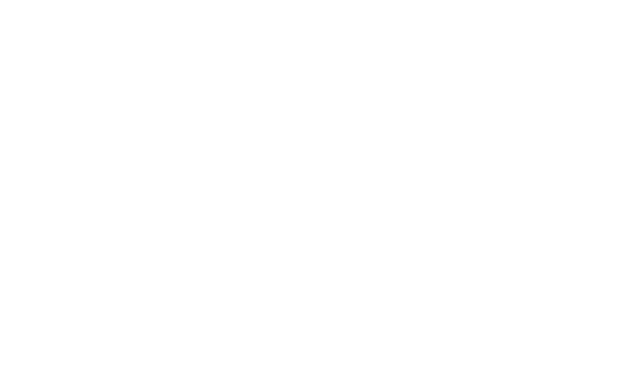
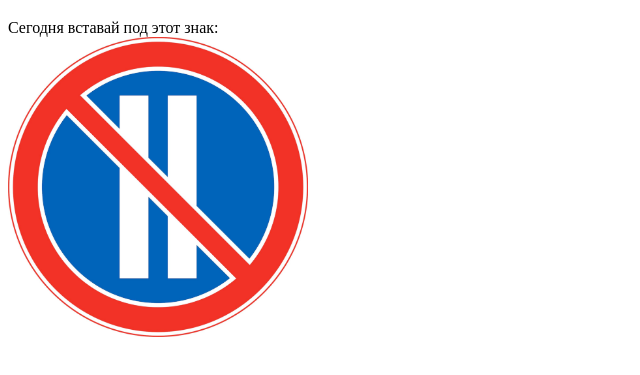
Before and after one commit to ArtemShirshov/parking, a plain HTML site: page index.html in a window 1280 px wide. Shown: the part 61-436 px from the top of the page, without its empty margins (0-640 px from the left). Drawn offline with Linux system fonts and the light colour scheme.

Commit message:
This is terrible..

```diff
--- /dev/null
+++ b/css/parking.css
@@ -0,0 +1,14 @@
+.imgParking {
+    width: 300px;
+    height: 300px;
+}
+
+.imgParking.even {
+    background: url('../img/even.jpeg');
+    background-size: cover;
+}
+
+.imgParking.odd {
+    background: url('../img/odd.jpeg');
+    background-size: cover;
+}
--- a/index.html
+++ b/index.html
@@ -6,8 +6,13 @@
           content="width=device-width, user-scalable=no, initial-scale=1.0, maximum-scale=1.0, minimum-scale=1.0">
     <meta http-equiv="X-UA-Compatible" content="ie=edge">
     <title>Parking</title>
+    <link rel="stylesheet" href="css/parking.css">
 </head>
 <body>
     <h1>Parking</h1>
+    <div class="nowDate"></div>
+    <div class="parking">Сегодня вставай под этот знак:</div>
+    <div class="imgParking"></div>
+    <script src="js/parking.js"></script>
 </body>
 </html>
--- /dev/null
+++ b/js/parking.js
@@ -0,0 +1,11 @@
+;(() => {
+        const $date = document.querySelector('.nowDate');
+        const nowDate = new Date();
+        const nextDate = new Date(nowDate.setDate(nowDate.getDate() + 1)).getDate();
+        const parkingClass = nextDate & 1 ? 'even' : 'odd';
+
+        const $parking = document.querySelector('.imgParking');
+        $parking.classList.add(parkingClass);
+    }
+)
+();
```
Also changed, not shown: img/even.jpeg (added), img/odd.jpeg (added).
